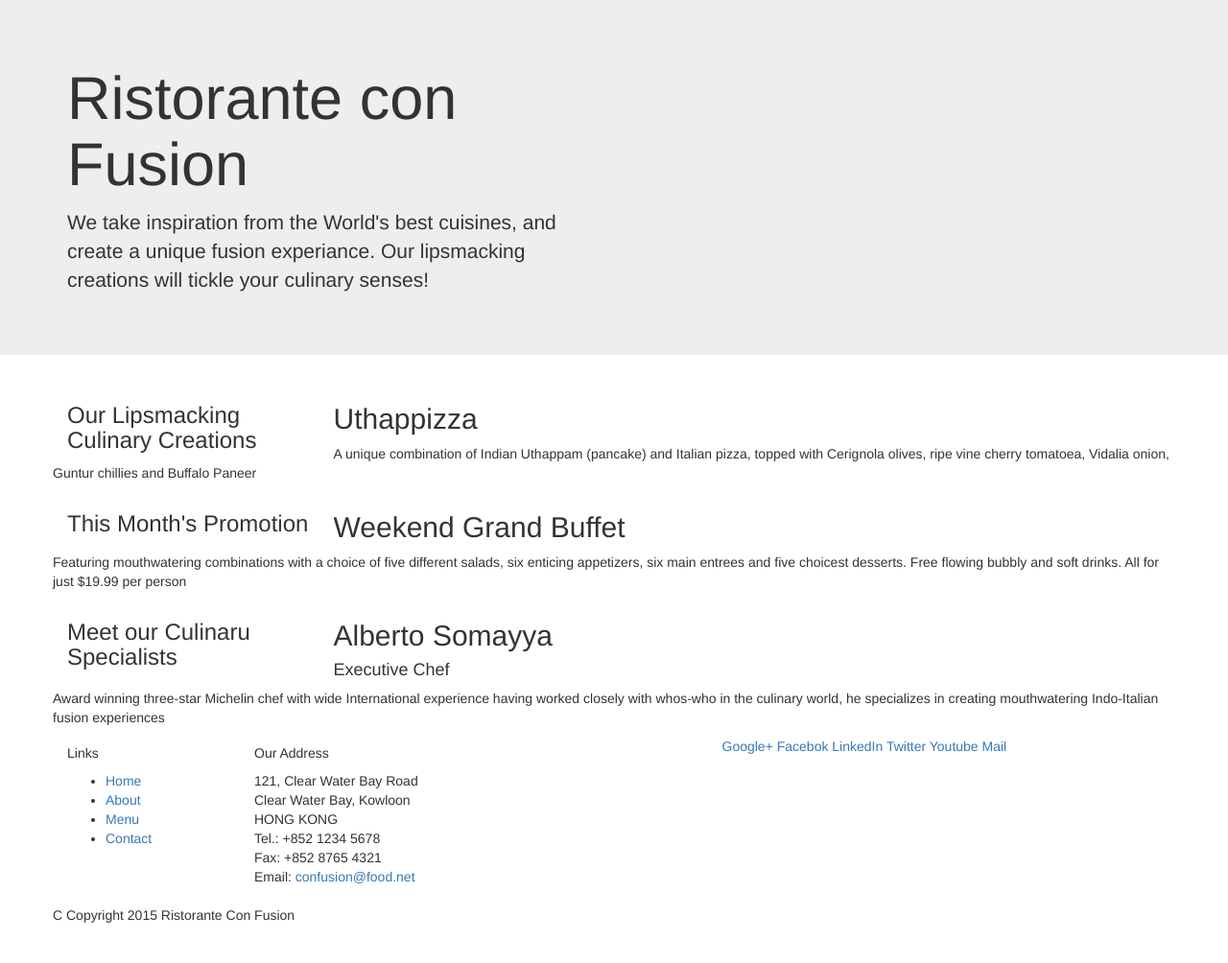
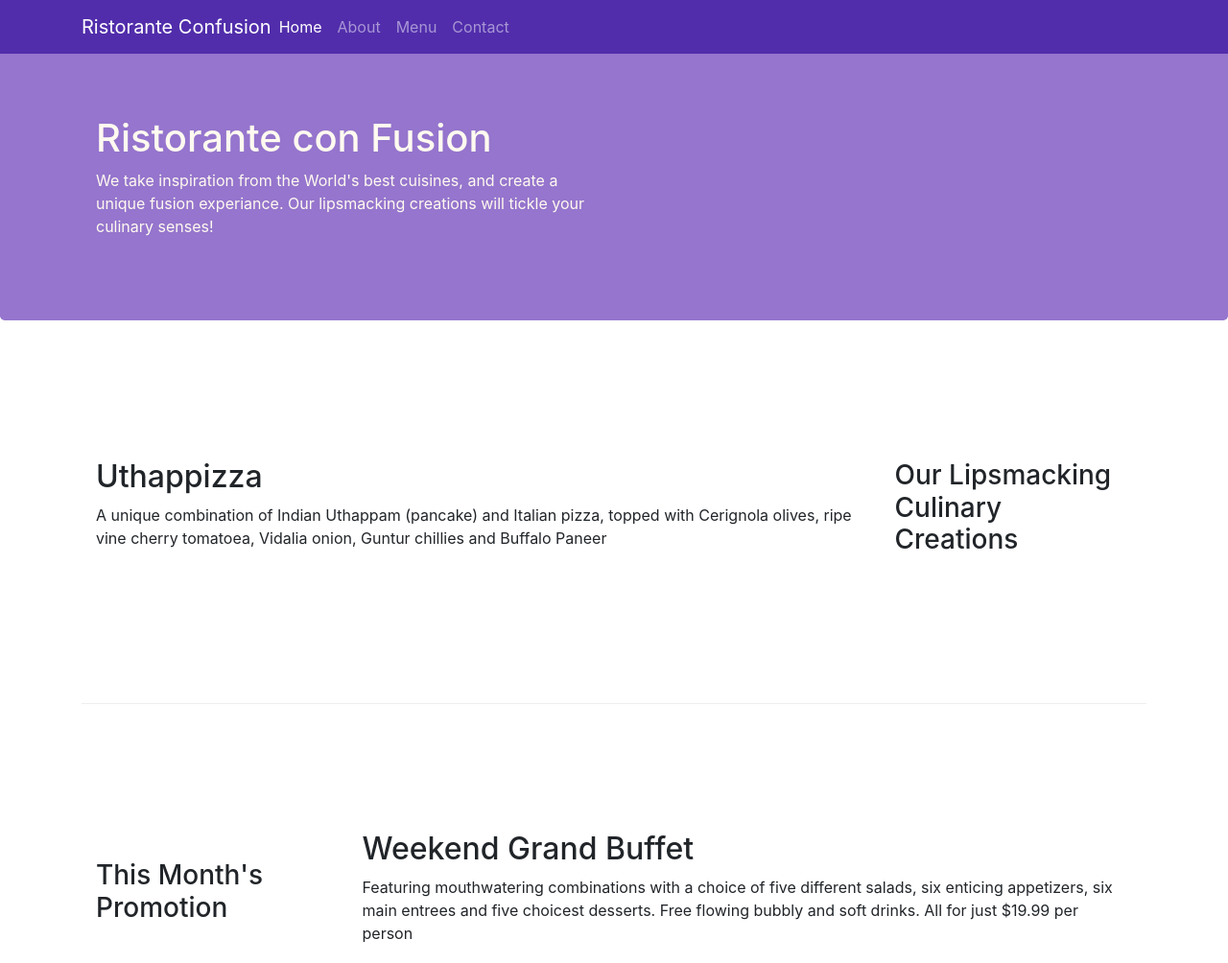
Before and after one commit to onoseremejohn/fullstack, a website: page index.html in a window 1280 px wide. Shown: the top 1004 px of the page at 96% size. Before the commit the page ends 974 px from the top, so only its background shows below. Drawn offline with nearby package versions, Linux system fonts and the light colour scheme.

Commit message:
navbar and breadcrumbs

```diff
--- /dev/null
+++ b/assignment1/style.css
@@ -0,0 +1,29 @@
+.row-header {
+    margin: 0px auto;
+    padding: 0px auto;
+}
+
+.jumbotron {
+    margin: 0px auto;
+    background: #9575CD;
+    color: floralwhite;
+    padding: 70px 30px 70px 30px;
+}
+
+.footer {
+    background-color: #D1c4e9;
+    margin: 0px auto;
+    padding: 20px 0px 20px 0px;
+}
+
+address {
+    font-size: 80%;
+    margin: 0px;
+    color: #000000;
+}
+
+.row-content {
+    margin: 0px auto;
+    padding: 10px 0px 10px 0px;
+    /* border-bottom: 1px ridge; */
+}
--- /dev/null
+++ b/css/styles.css
@@ -0,0 +1,39 @@
+.row-header {
+    margin: 0px auto;
+    padding: 0px auto;
+}
+
+.row-content {
+    margin: 0px auto;
+    padding: 50px 0px 50px 0px;
+    border-bottom: 1px ridge;
+    min-height: 400px;
+}
+
+.footer {
+    background-color: #D1c4e9;
+    margin: 0px auto;
+    padding: 20px 0px 20px 0px;
+}
+
+.jumbotron {
+    padding: 70px 30px 70px 30px;
+    margin: 0px auto;
+    background: #9575CD;
+    color: floralwhite;
+}
+
+.address {
+    font-size: 80%;
+    margin: 0px;
+    color: #0f0f0f;
+}
+
+body {
+    padding: 50px 0px 0px 0px;
+    z-index: 0;
+}
+
+.navbar-dark {
+    background-color: #512DAB;
+}
--- a/index.html
+++ b/index.html
@@ -8,12 +8,29 @@
 
 	<!-- Bootstrap CSS -->
     <link rel="stylesheet" href="node_modules/bootstrap/dist/css/bootstrap.min.css">
-	<title>Hello Coursera.</title>
+	<link rel="stylesheet" href="css/styles.css">
+	<title>Ristorante con Fusion</title>
 </head>
 <body>
+	<nav class="navbar navbar-dark navbar-expand-sm fixed-top ">
+		<div class="container">
+			<button class="navbar-toggler" type="button" data-toggle="collapse" data-target="#Navbar">
+				<span class="navbar-toggler-icon"></span>
+			</button>
+			<a href="#" class="navbar-brand mr-auto">Ristorante Confusion</a>
+			<div class="collapse navbar-collapse" id="Navbar">
+				<ul class="navbar-nav mr-auto">
+					<li class="nav-item active"><a href="#" class="nav-link">Home</a></li>
+					<li class="nav-item"><a href="aboutus.html" class="nav-link">About</a></li>
+					<li class="nav-item"><a href="#" class="nav-link">Menu</a></li>
+					<li class="nav-item"><a href="#" class="nav-link">Contact</a></li>
+				</ul>
+			</div>
+		</div>
+	</nav>
 	<header class="jumbotron">
 		<div class="container">
-			<div class="row">
+			<div class="row row-header">
 				<div class="col-12 col-sm-6">
 					<h1>Ristorante con Fusion</h1>
 					<p>We take inspiration from the World's best cuisines, and create a unique fusion experiance. Our lipsmacking creations will tickle your culinary senses!</p>
@@ -26,7 +43,7 @@
 	</header>
 
 	<div class="container">
-		<div class="row">
+		<div class="row row-content align-items-center">
 			<div class="col-12 col-sm-4 order-sm-last col-md-3">
 				<h3>Our Lipsmacking Culinary Creations</h3>
 			</div>
@@ -36,7 +53,7 @@
 			</div>
 		</div>
 
-		<div class="row">
+		<div class="row row-content align-items-center">
 			<div class="col-12 col-sm-4 col-md-3">
 				<h3>This Month's Promotion</h3>
 			</div>
@@ -46,7 +63,7 @@
 			</div>
 		</div>
 
-		<div class="row">
+		<div class="row row-content align-items-center">
 			<div class="col-12 col-sm-4 order-sm-last col-md-3">
 				<h3>Meet our Culinaru Specialists</h3>
 			</div>
@@ -58,21 +75,21 @@
 		</div>
 	</div>
 
-	<footer>
+	<footer class="footer">
 		<div class="container">
 			<div class="row">
 				<div class="col-4 offset-1 col-sm-2">
 					<h5>Links</h5>
-					<ul>
+					<ul class="list-unstyled">
 						<li><a href="#">Home</a></li>
-						<li><a href="#">About</a></li>
+						<li><a href="aboutus.html">About</a></li>
 						<li><a href="#">Menu</a></li>
 						<li><a href="#">Contact</a></li>
 					</ul>
 				</div>
 				<div class="col-7 col-sm-5">
 					<h5>Our Address</h5>
-					<address>
+					<address class="address">
 						121, Clear Water Bay Road <br>
 						Clear Water Bay, Kowloon <br>
 						HONG KONG <br>
@@ -81,8 +98,8 @@
 						Email: <a href="mailto:confusion@food.net">confusion@food.net</a>
 					</address>
 				</div>
-				<div  class="col-12 col-sm-4 ">
-					<div>
+				<div  class="col-12 col-sm-4 align-self-center">
+					<div class="text-center">
 						<a href="http://google.com">Google+</a>
 						<a href="http://facebook.com/profile.plc">Facebok</a>
 						<a href="http://linkedin.com/in/">LinkedIn</a>
@@ -92,9 +109,9 @@
 					</div>
 				</div>
 			</div>
-			<div class="row">
+			<div class="row justify-content-center">
 				<div class="col-auto">
-					<p>C Copyright 2015 Ristorante Con Fusion</p>
+					<p>&copy; Copyright 2015 Ristorante Con Fusion</p>
 				</div>
 			</div>
 		</div>
```
Also changed, not shown: aboutus.html (added, +128 -0 lines), assignment1/aboutus.html (added, +108 -0 lines), assignment1/extra-small.png (added), 1 other file.
